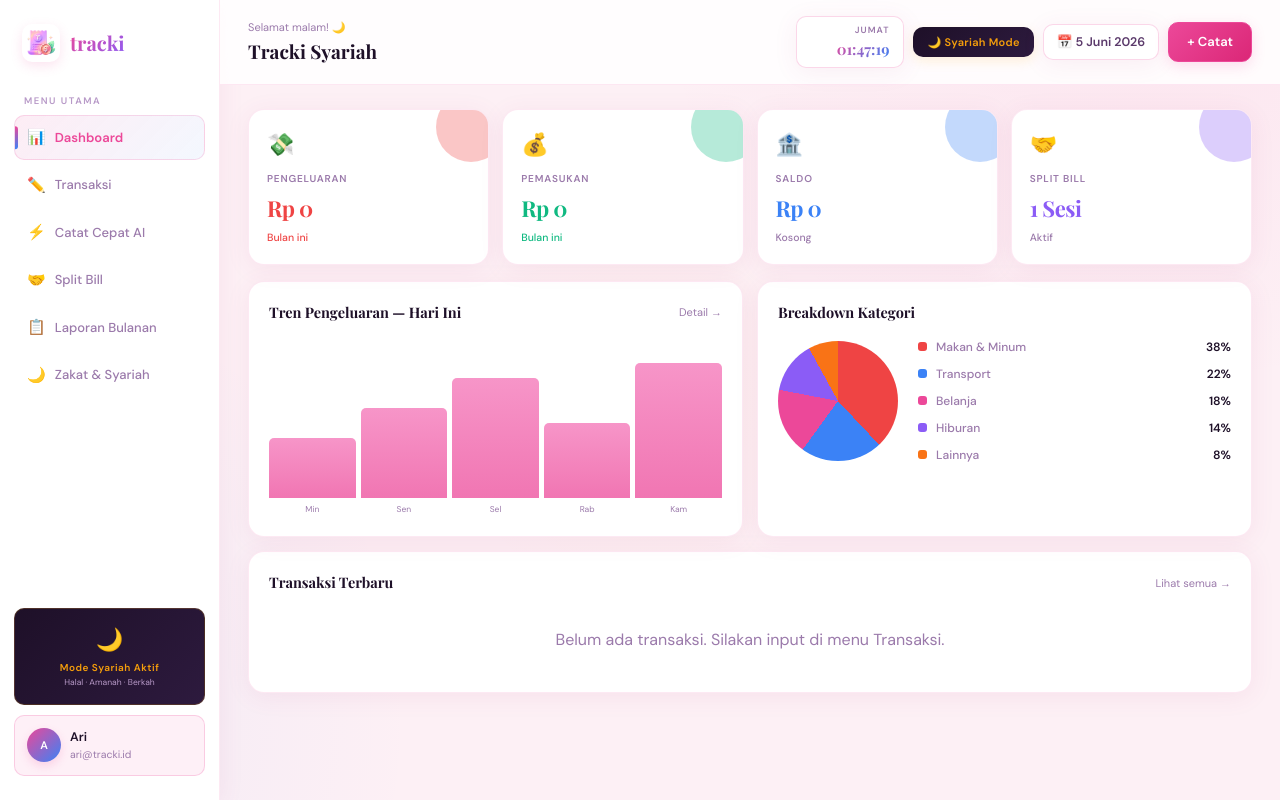
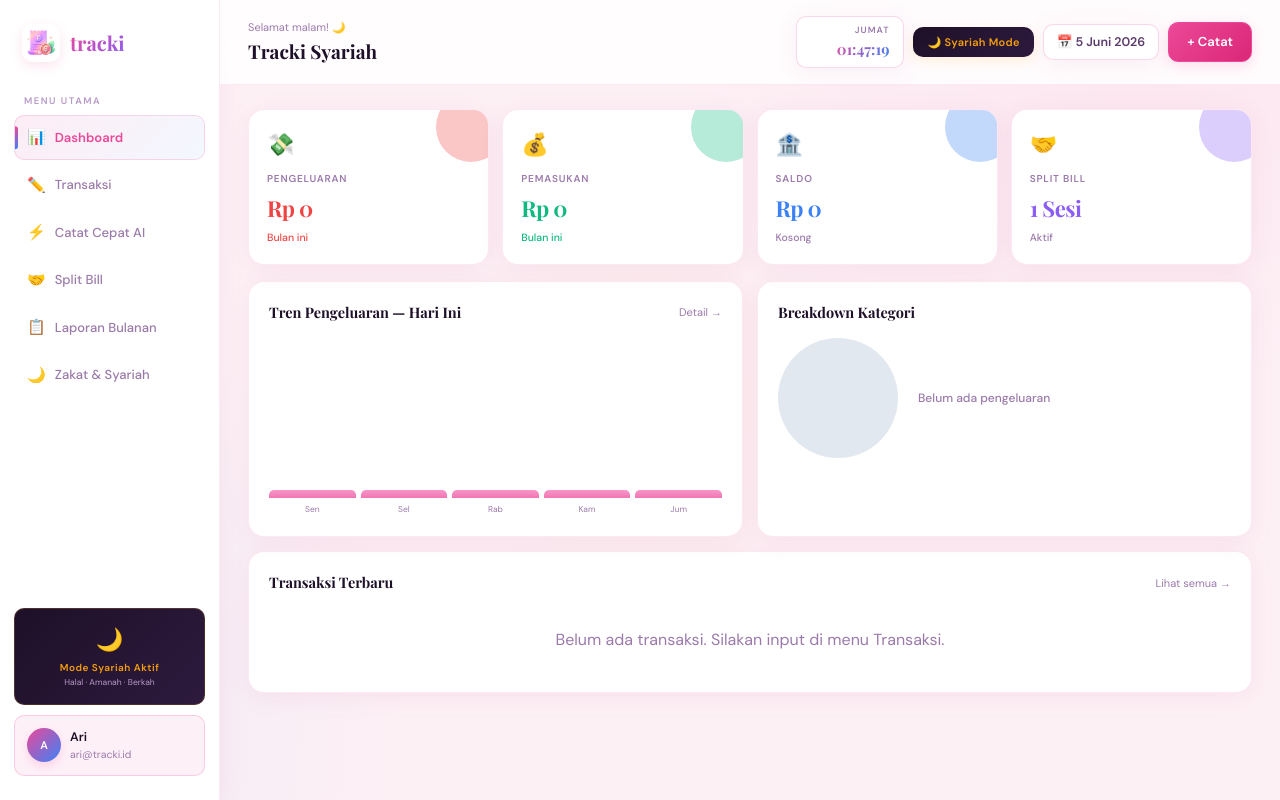
Before and after one commit to 2310102073gesya-commits/Tracki, a Next.js app: page /dashboard in a window 1280 px wide. Built offline with nearby package versions, Linux system fonts and the light colour scheme.

Commit message:
Make dashboard charts dynamically load from real transactions

```diff
--- a/app/(app)/dashboard/page.tsx
+++ b/app/(app)/dashboard/page.tsx
@@ -8,6 +8,57 @@ export default function DashboardPage() {
   const recentTransactions = transactions.slice(0, 5);
 
   const formatMoney = (num: number) => `Rp ${num.toLocaleString('id-ID')}`;
+
+  // Calculate Bar Chart (Last 5 Days)
+  const today = new Date();
+  const last5Days = Array.from({ length: 5 }).map((_, i) => {
+    const d = new Date(today);
+    d.setDate(d.getDate() - (4 - i));
+    return d;
+  });
+
+  const dailyExpenses = last5Days.map(date => {
+    const dayStr = date.toLocaleDateString('id-ID', { weekday: 'short' });
+    const total = transactions
+      .filter(t => t.type === 'pengeluaran' && new Date(t.date).toDateString() === date.toDateString())
+      .reduce((sum, t) => sum + t.amount, 0);
+    return { day: dayStr, total };
+  });
+  const maxExpense = Math.max(...dailyExpenses.map(d => d.total), 10000); // minimum scale
+
+  // Calculate Donut Chart (Top Categories)
+  const expensesByCategory = transactions
+    .filter(t => t.type === 'pengeluaran')
+    .reduce((acc, t) => {
+      acc[t.category] = (acc[t.category] || 0) + t.amount;
+      return acc;
+    }, {} as Record<string, number>);
+
+  const totalExpenseForDonut = Object.values(expensesByCategory).reduce((a, b) => a + b, 0) || 1;
+  const donutColors = ['#ef4444', '#3b82f6', '#ec4899', '#8b5cf6', '#f97316', '#10b981'];
+
+  let currentPct = 0;
+  const donutSlices = Object.entries(expensesByCategory)
+    .sort((a, b) => b[1] - a[1])
+    .slice(0, 5) // max 5 slices
+    .map((entry, index) => {
+      const pct = Math.round((entry[1] / totalExpenseForDonut) * 100);
+      const startPct = currentPct;
+      currentPct += pct;
+      return {
+        name: entry[0],
+        pct,
+        color: donutColors[index]
+      };
+    });
+
+  let gradientAcc = 0;
+  const conicStrs = donutSlices.map(slice => {
+    const start = gradientAcc;
+    gradientAcc += slice.pct;
+    return `${slice.color} ${start}% ${gradientAcc}%`;
+  });
+  const conicGradient = conicStrs.length > 0 ? `conic-gradient(${conicStrs.join(', ')})` : 'conic-gradient(#e2e8f0 0% 100%)';
 
   if (!isLoaded) return null;
 
@@ -56,27 +107,36 @@ export default function DashboardPage() {
         <div className="card">
           <div className="card-title">Tren Pengeluaran — Hari Ini <a>Detail →</a></div>
           <div className="chart-wrap" id="bar-chart">
-            <div className="bar-col" style={{ background: 'linear-gradient(to top,var(--pink),var(--pink2))', height: '40%' }}></div>
-            <div className="bar-col" style={{ background: 'linear-gradient(to top,var(--pink),var(--pink2))', height: '60%' }}></div>
-            <div className="bar-col" style={{ background: 'linear-gradient(to top,var(--pink),var(--pink2))', height: '80%' }}></div>
-            <div className="bar-col" style={{ background: 'linear-gradient(to top,var(--pink),var(--pink2))', height: '50%' }}></div>
-            <div className="bar-col" style={{ background: 'linear-gradient(to top,var(--pink),var(--pink2))', height: '90%' }}></div>
+            {dailyExpenses.map((day, i) => {
+              const heightPct = Math.max((day.total / maxExpense) * 100, 5); // minimum 5% height
+              return (
+                <div key={i} className="bar-col" style={{ background: 'linear-gradient(to top,var(--pink),var(--pink2))', height: `${heightPct}%` }} title={formatMoney(day.total)}></div>
+              );
+            })}
           </div>
           <div className="bar-labels" id="bar-labels">
-            <div className="bar-label">Min</div><div className="bar-label">Sen</div><div className="bar-label">Sel</div><div className="bar-label">Rab</div><div className="bar-label">Kam</div>
+            {dailyExpenses.map((day, i) => (
+              <div key={i} className="bar-label">{day.day}</div>
+            ))}
           </div>
         </div>
 
         <div className="card">
           <div className="card-title">Breakdown Kategori</div>
           <div className="donut-wrap">
-            <div style={{ width: '120px', height: '120px', flexShrink: 0, borderRadius: '50%', background: 'conic-gradient(#ef4444 38%, #3b82f6 0 60%, #ec4899 0 78%, #8b5cf6 0 92%, #f97316 0 100%)' }}></div>
+            <div style={{ width: '120px', height: '120px', flexShrink: 0, borderRadius: '50%', background: conicGradient }}></div>
             <div className="legend">
-              <div className="legend-row"><div className="legend-dot" style={{ background: '#ef4444' }}></div><span className="legend-name">Makan &amp; Minum</span><span className="legend-pct">38%</span></div>
-              <div className="legend-row"><div className="legend-dot" style={{ background: '#3b82f6' }}></div><span className="legend-name">Transport</span><span className="legend-pct">22%</span></div>
-              <div className="legend-row"><div className="legend-dot" style={{ background: '#ec4899' }}></div><span className="legend-name">Belanja</span><span className="legend-pct">18%</span></div>
-              <div className="legend-row"><div className="legend-dot" style={{ background: '#8b5cf6' }}></div><span className="legend-name">Hiburan</span><span className="legend-pct">14%</span></div>
-              <div className="legend-row"><div className="legend-dot" style={{ background: '#f97316' }}></div><span className="legend-name">Lainnya</span><span className="legend-pct">8%</span></div>
+              {donutSlices.length > 0 ? (
+                donutSlices.map((slice, i) => (
+                  <div key={i} className="legend-row">
+                    <div className="legend-dot" style={{ background: slice.color }}></div>
+                    <span className="legend-name">{slice.name}</span>
+                    <span className="legend-pct">{slice.pct}%</span>
+                  </div>
+                ))
+              ) : (
+                <div className="legend-row"><span className="legend-name" style={{ color: 'var(--muted)' }}>Belum ada pengeluaran</span></div>
+              )}
             </div>
           </div>
         </div>
```
